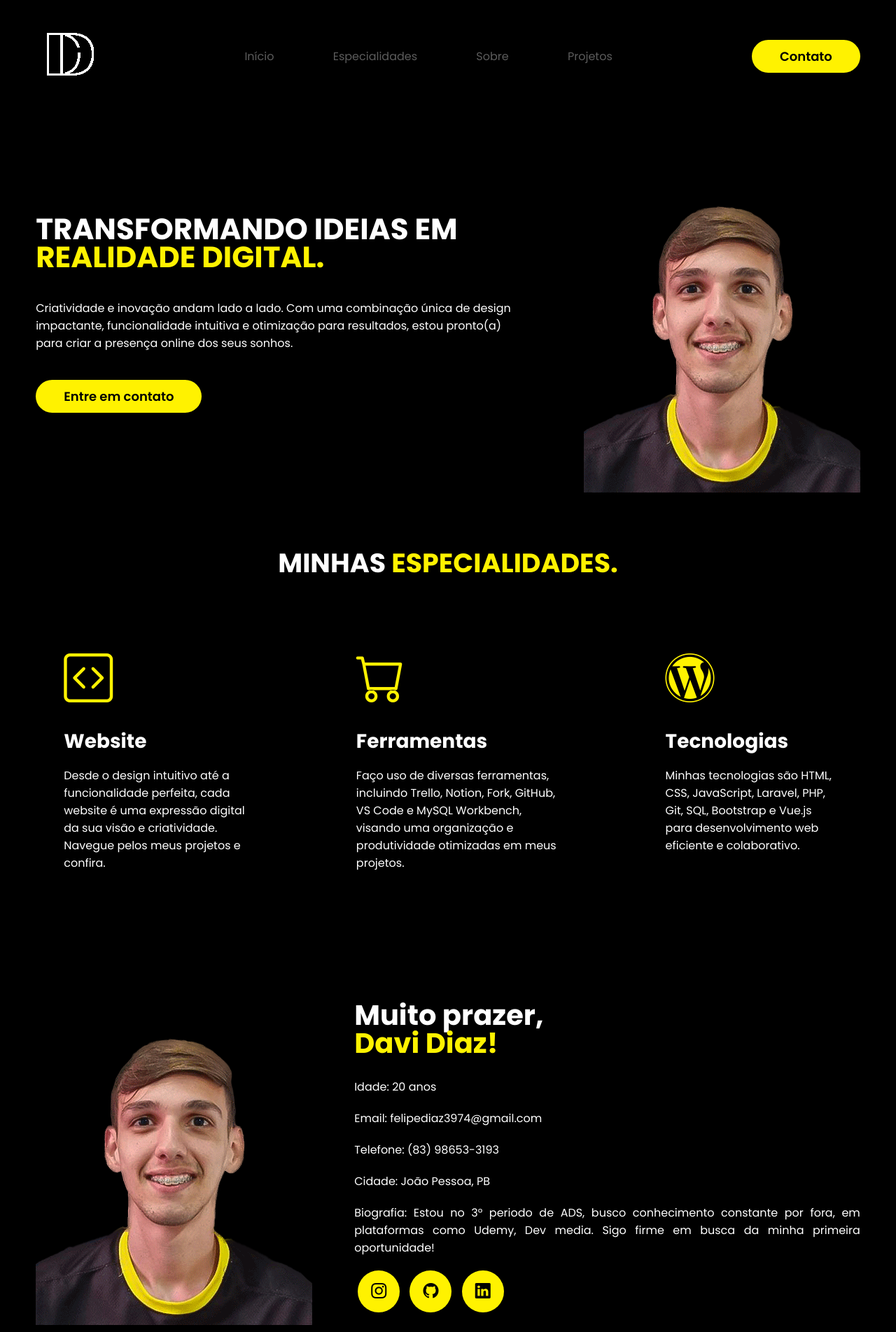
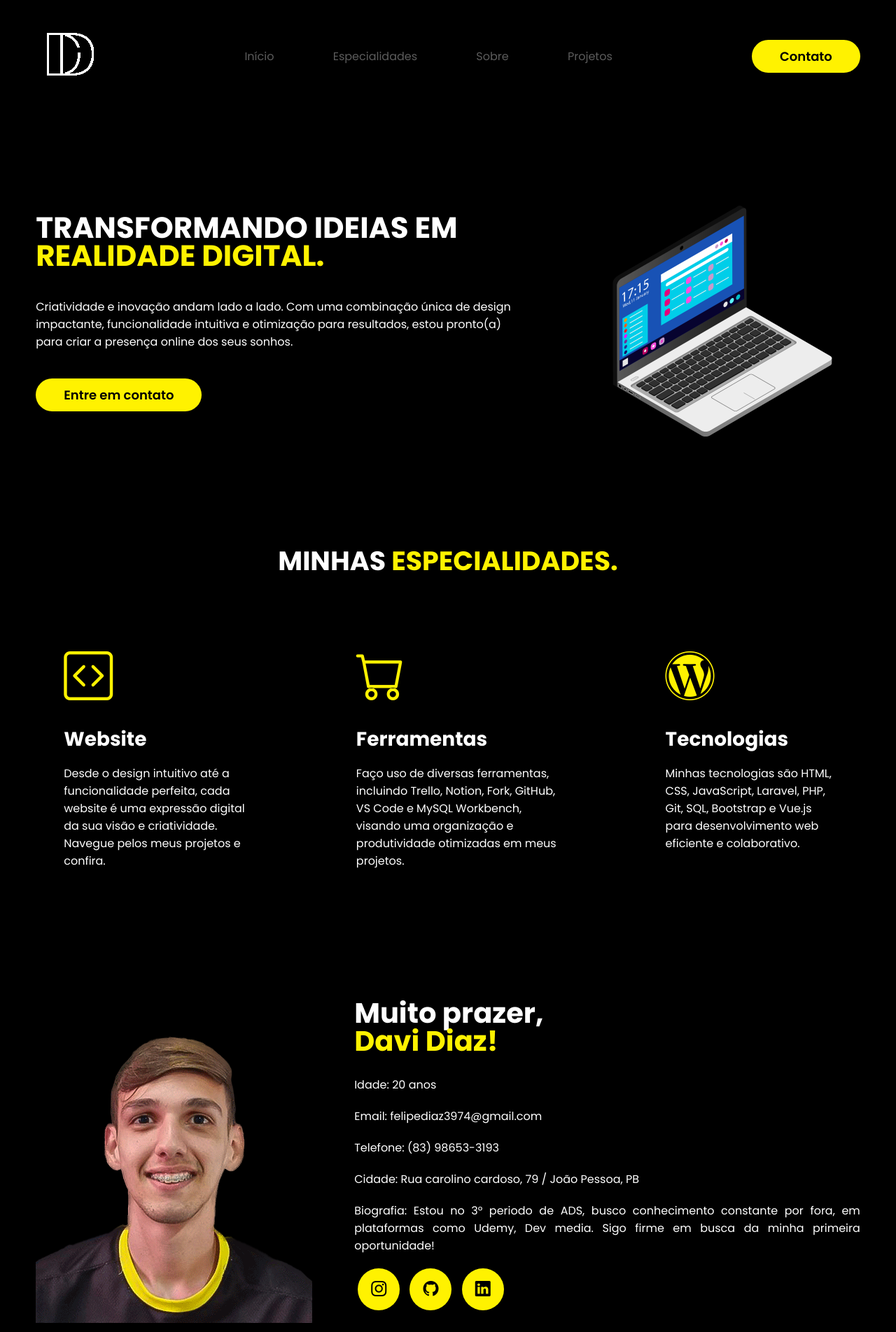
Before and after one commit to daviidiazz01/my-portfolio, a plain HTML site: page index.html in a window 1280 px wide. Shown: the top 1904 px of the page at 70% size. Drawn offline with nearby package versions, Linux system fonts and the light colour scheme.

Commit message:
image adjustments

```diff
--- a/index.html
+++ b/index.html
@@ -81,7 +81,7 @@
                         </div>
                     </div>
                     <div class="img-topo-site">
-                        <img src="images/my-photo.png" alt="">
+                        <img src="images/image_pc.png" alt="">
                     </div>
                 </div>
             </div>
@@ -177,7 +177,7 @@
                     <input type="text" name="nome" id="nome" placeholder="Nome:" required>
                     <input type="email" name="email" id="email" placeholder=" E-mail:" required>
                     <input type="text" name="celular" id="celular" placeholder="Celular:">
-                    <input type="text" name="endereco" id="endereco" placeholder="Cidade:">
+                    <input type="text" name="endereco" id="endereco" placeholder="Endereço:">
                     <textarea name="biografia" id="biografia" placeholder="Biografia" required></textarea>
                     <div class="btn-enviar"><input type="submit" value="Salvar"></div>
                 </form>
--- a/menu.js
+++ b/menu.js
@@ -14,7 +14,7 @@ let meuTelefone = "(83) 98653-3193";
 let meutelefoneElement = document.getElementById("telefone");
 meutelefoneElement.innerHTML = meuTelefone;
 
-let minhacidade = "João Pessoa, PB";
+let minhacidade = " Rua carolino cardoso, 79 / João Pessoa, PB";
 let minhacidadeElement = document.getElementById("cidade");
 minhacidadeElement.innerHTML = minhacidade;
 
--- a/style.css
+++ b/style.css
@@ -102,7 +102,7 @@ header nav.menu-desktop ul li {
     width: 70%;
 }
 
-.menu-mobile.open ~ .overlay-menu {
+.menu-mobile.open~.overlay-menu {
     display: block;
 }
 
```
Also changed, not shown: images/image_pc.png (added).
